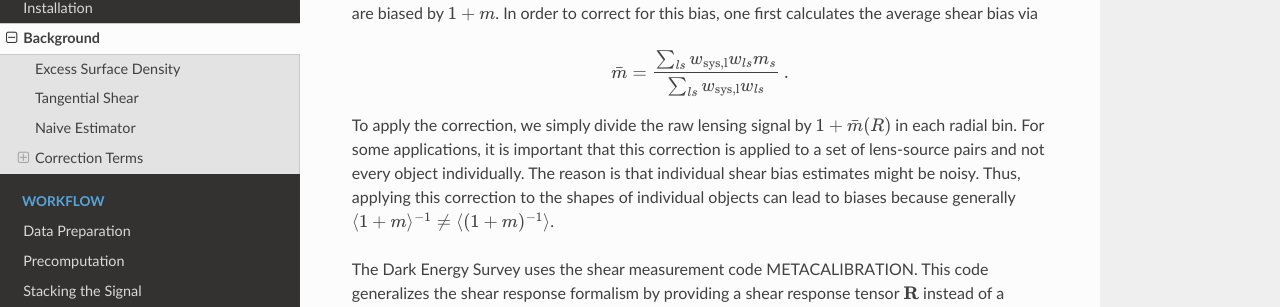
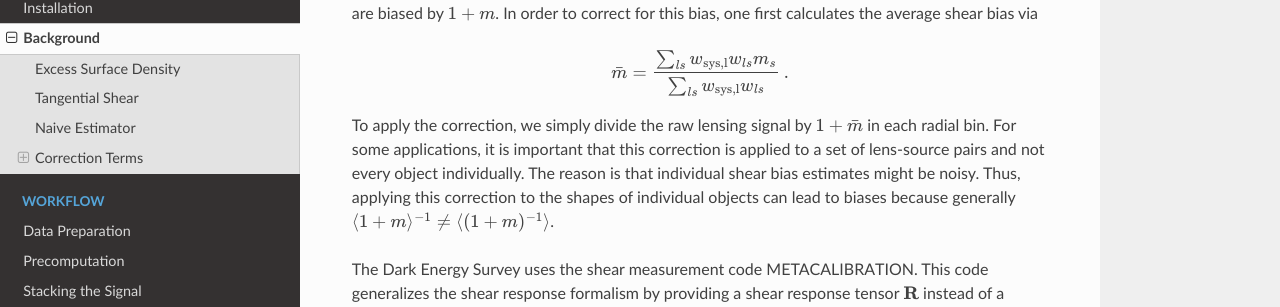
Before and after one commit to johannesulf/dsigma, a Sphinx documentation site: the page built from docs/background.txt, in a window 1280 px wide and 900 px high, scrolled down 3956 px. Shown: the part 144-451 px from the top of the window. Built offline with Sphinx 7.4.7 and the Read the Docs theme 2.0.0, drawn with Linux system fonts in a browser that asks for light colours.

Commit message:
fixed typo

```diff
--- a/docs/background.txt
+++ b/docs/background.txt
@@ -264,8 +264,8 @@ average shear bias via
               w_{\mathrm{sys, l}} w_{ls}} \, .
 
 To apply the correction, we simply divide the raw lensing signal by :math:`1 +
-\bar{m}(R)` in each radial bin. For some applications, it is important that
-this correction is applied to a set of lens-source pairs and not every object
+\bar{m}` in each radial bin. For some applications, it is important that this
+correction is applied to a set of lens-source pairs and not every object
 individually. The reason is that individual shear bias estimates might be
 noisy. Thus, applying this correction to the shapes of individual objects can
 lead to biases because generally :math:`\langle 1 + m \rangle^{-1} \neq
```
